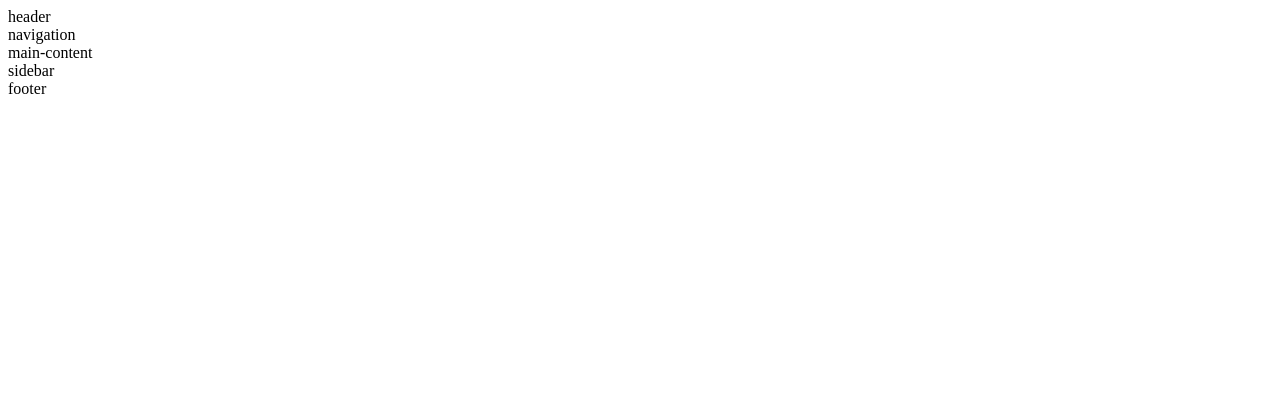
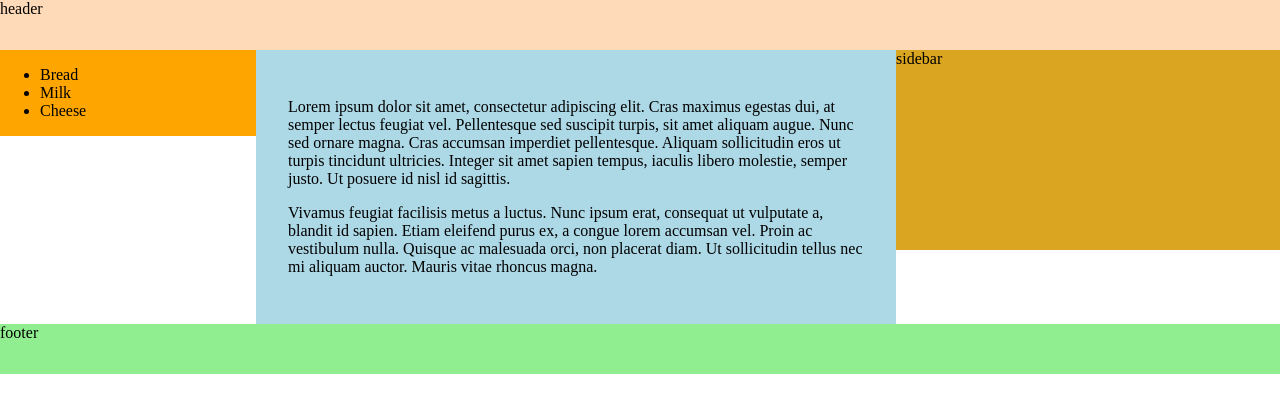
Before and after one commit to ericconrad/2016-02-24-In-Class-Assignment, a plain HTML site: page index.html in a window 1280 px wide. Drawn offline with Linux system fonts and the light colour scheme.

Commit message:
did some more things to make the thing work

```diff
--- a/index.html
+++ b/index.html
@@ -8,9 +8,23 @@
 
 <body>
   <div class="header">header</div>
-  <div class="navigation">navigation</div>
-  <div class="main-content">main-content</div>
+
+  <div class="navigation">
+    <ul>
+      <li>Bread</li>
+      <li>Milk</li>
+      <li>Cheese</li>
+    </ul>
+  </div>
+
+  <div class="main-content">
+    <p>Lorem ipsum dolor sit amet, consectetur adipiscing elit. Cras maximus egestas dui, at semper lectus feugiat vel. Pellentesque sed suscipit turpis, sit amet aliquam augue. Nunc sed ornare magna. Cras accumsan imperdiet pellentesque. Aliquam sollicitudin eros ut turpis tincidunt ultricies. Integer sit amet sapien tempus, iaculis libero molestie, semper justo. Ut posuere id nisl id sagittis.</p>
+
+    <p>Vivamus feugiat facilisis metus a luctus. Nunc ipsum erat, consequat ut vulputate a, blandit id sapien. Etiam eleifend purus ex, a congue lorem accumsan vel. Proin ac vestibulum nulla. Quisque ac malesuada orci, non placerat diam. Ut sollicitudin tellus nec mi aliquam auctor. Mauris vitae rhoncus magna.</p>
+  </div>
+
   <div class="sidebar">sidebar</div>
+
   <div class="footer">footer</div>
 </body>
 
--- a/main.css
+++ b/main.css
@@ -1,23 +1,36 @@
+body {
+  margin: 0;
+}
+
 div {
-
+  float: left;
 }
 
 .header {
-
+  background-color: peachpuff;
+  width: 100%;
+  height: 50px;
 }
 
 .navigation {
-
+ background-color: orange;
+ width: 20%;
 }
 
 .main-content {
-
+ background-color: lightblue;
+ width: 45%;
+ padding: 2.5%;
 }
 
 .sidebar {
-
+ background-color: goldenrod;
+ width: 30%;
+ height: 200px;
 }
 
 .footer {
-
+ background-color: lightgreen;
+ width: 100%;
+ height: 50px;
 }
```
